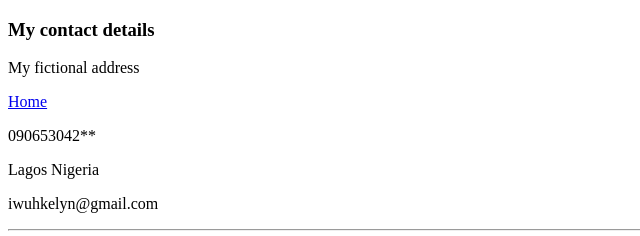
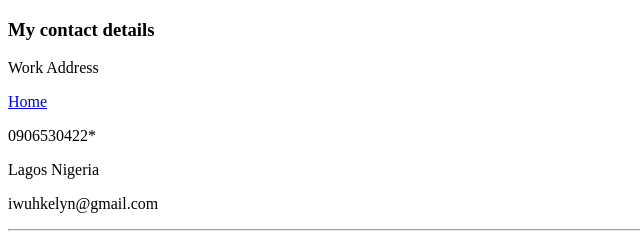
Before and after one commit to justkel/cv, a plain HTML site: page contact-me.html in a window 1280 px wide. Shown: the top 236 px of the page, 0-640 px from the left. Drawn offline with Linux system fonts and the light colour scheme.

Commit message:
Update contact-me.html

```diff
--- a/contact-me.html
+++ b/contact-me.html
@@ -8,9 +8,9 @@
 
 <body>
   <h3>My contact details</h3>
-  <p>My fictional address</p>
+  <p>Work Address</p>
   <a href="https://www.merriam-webster.com/dictionary/home">Home</a>
-  <p>090653042**</p>
+  <p>0906530422*</p>
   <p>Lagos Nigeria</p>
   <p>iwuhkelyn@gmail.com</p>
 
```
